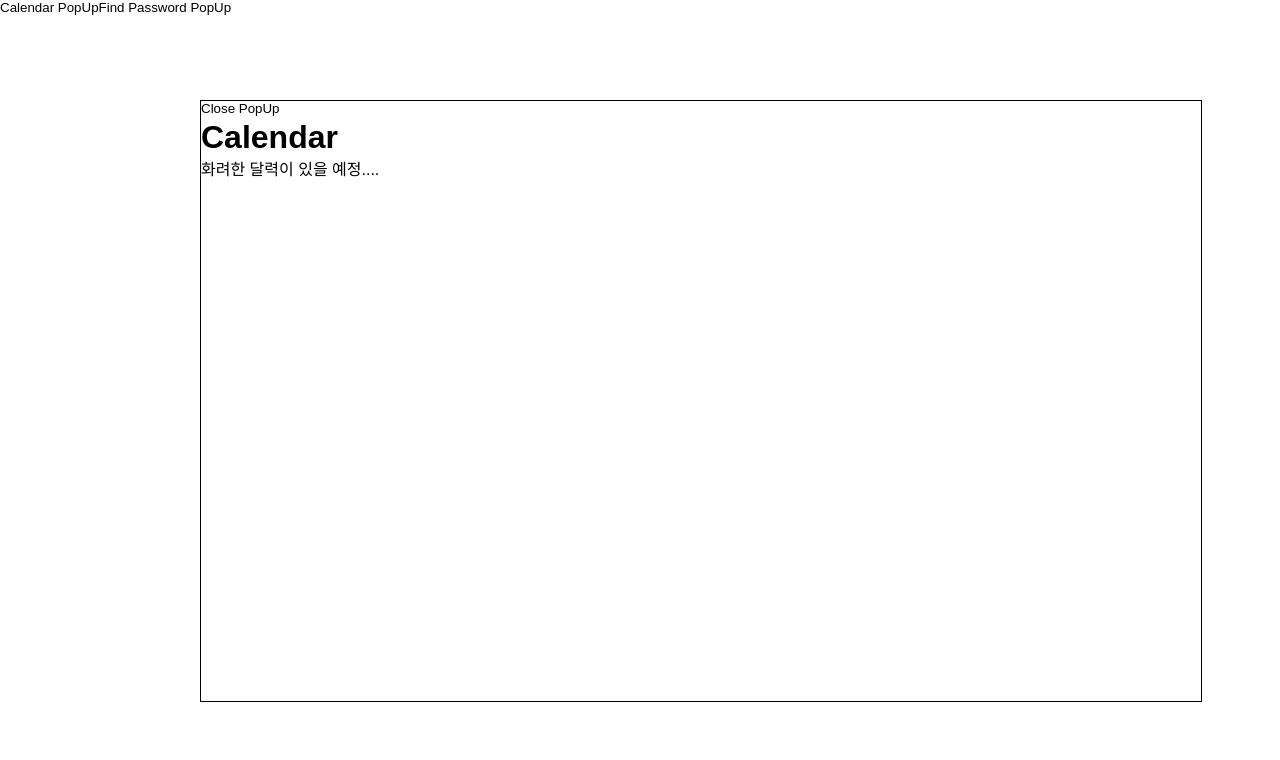
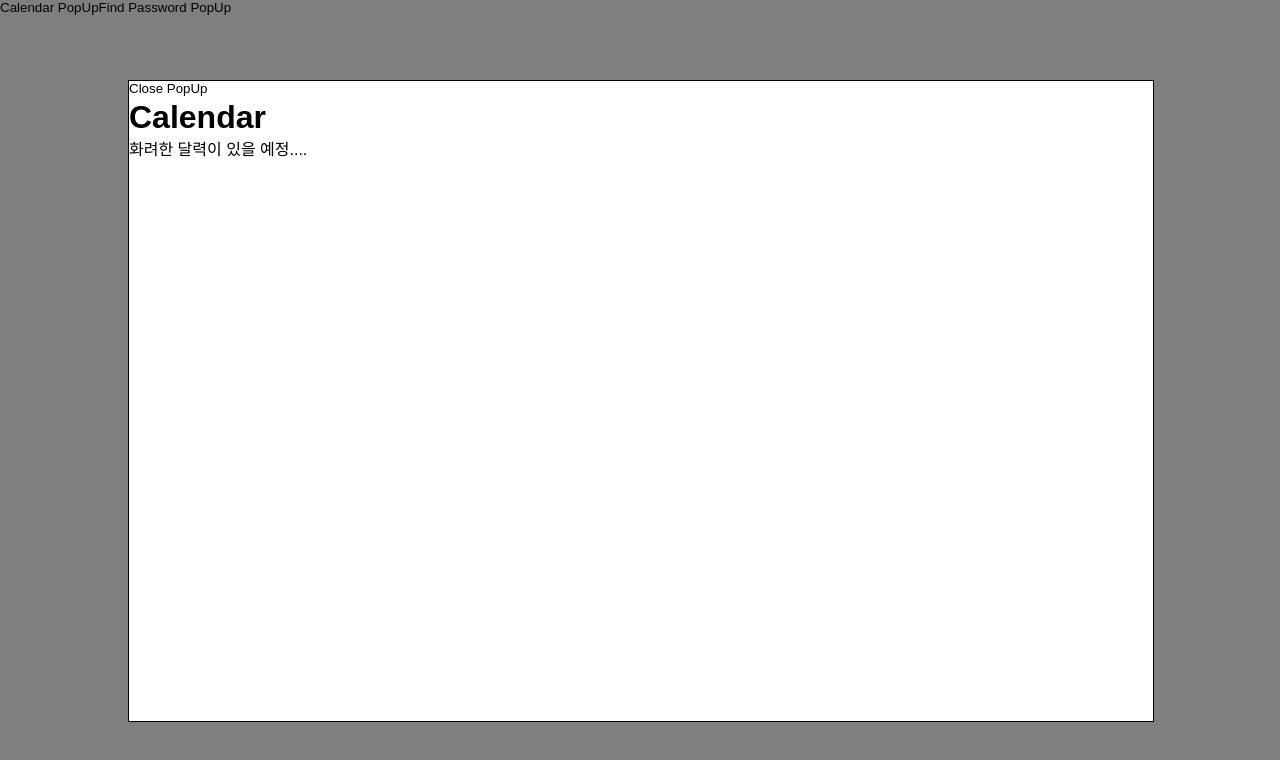
Before and after one commit to YAPP-Github/20th-ALL-Rounder-Team-1-Web, a React app: page / in a window 1280 px wide. Both pictures are taken after a click on the button "Calendar PopUp". Shown: the top 760 px of the page. Built offline with nearby package versions, Linux system fonts and the light colour scheme.

Commit message:
:sparkles: 딤드레이어 생성

```diff
--- a/src/components/common/CalendarPopUp.tsx
+++ b/src/components/common/CalendarPopUp.tsx
@@ -1,5 +1,3 @@
-import styled from 'styled-components';
-
 import { usePopUpDispatch } from '@/contexts';
 
 export const CalendarPopUp = () => {
@@ -8,19 +6,10 @@ export const CalendarPopUp = () => {
   const setIsCalendarOpen = () => dispatch({ type: 'TOGGLE_CALENDAR_POP_UP' });
 
   return (
-    <Wrapper>
+    <>
       <button onClick={setIsCalendarOpen}>Close PopUp</button>
       <h1>Calendar</h1>
       <p>화려한 달력이 있을 예정....</p>
-    </Wrapper>
+    </>
   );
 };
-
-const Wrapper = styled.div`
-  position: fixed;
-  border: 1px solid black;
-  width: 1000px;
-  height: 600px;
-  top: 100px;
-  left: 200px;
-`;
--- a/src/components/common/FindPasswordPopUp.tsx
+++ b/src/components/common/FindPasswordPopUp.tsx
@@ -1,5 +1,3 @@
-import styled from 'styled-components';
-
 import { usePopUpDispatch } from '@/contexts';
 
 export const FindPasswordPopUp = () => {
@@ -8,19 +6,10 @@ export const FindPasswordPopUp = () => {
   const setIsCalendarOpen = () => dispatch({ type: 'TOGGLE_FIND_PASSWORD_POP_UP' });
 
   return (
-    <Wrapper>
+    <>
       <button onClick={setIsCalendarOpen}>Close PopUp</button>
       <h1>Find Password</h1>
       <p>임시 비밀번호 발급...</p>
-    </Wrapper>
+    </>
   );
 };
-
-const Wrapper = styled.div`
-  position: fixed;
-  border: 1px solid black;
-  width: 1000px;
-  height: 600px;
-  top: 100px;
-  left: 200px;
-`;
--- a/src/components/common/Modal.tsx
+++ b/src/components/common/Modal.tsx
@@ -1,14 +1,51 @@
+import styled from 'styled-components';
+
 import { CalendarPopUp } from './CalendarPopUp';
 import { FindPasswordPopUp } from './FindPasswordPopUp';
 import { usePopUpState } from '@/contexts';
+import { useEffect, useState } from 'react';
 
 export const Modal = () => {
+  const [visible, setVisible] = useState(false);
   const { isCalendarOpen, isFindPasswordOpen } = usePopUpState();
+
+  useEffect(() => {
+    if (isCalendarOpen || isFindPasswordOpen) {
+      return setVisible(true);
+    }
+    return setVisible(false);
+  }, [isCalendarOpen, isFindPasswordOpen]);
 
   return (
     <div>
-      {isCalendarOpen && <CalendarPopUp />}
-      {isFindPasswordOpen && <FindPasswordPopUp />}
+      <Overlay visible={visible} />
+      <PopUpWrapper visible={visible}>
+        {isCalendarOpen && <CalendarPopUp />}
+        {isFindPasswordOpen && <FindPasswordPopUp />}
+      </PopUpWrapper>
     </div>
   );
 };
+
+const Overlay = styled.div<{ visible: boolean }>`
+  position: fixed;
+  display: ${({ visible }) => (visible ? 'block' : 'none')};
+  top: 0;
+  left: 0;
+  z-index: 999;
+  width: 100%;
+  height: 100%;
+  background: rgba(0, 0, 0, 0.5);
+`;
+
+const PopUpWrapper = styled.div<{ visible: boolean }>`
+  position: fixed;
+  display: ${({ visible }) => (visible ? 'block' : 'none')};
+  border: 1px solid black;
+  width: 80vw;
+  height: 80vh;
+  top: 10vh;
+  left: 10vw;
+  z-index: 1000;
+  background-color: white;
+`;
```
